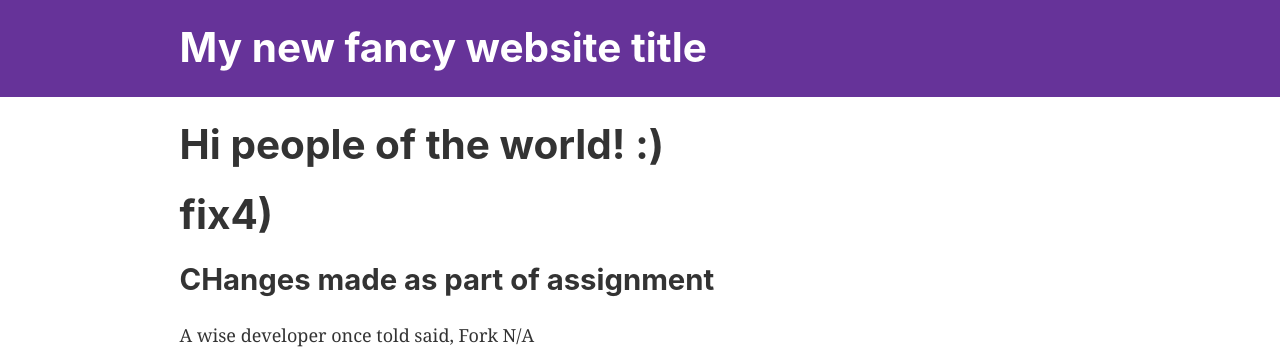
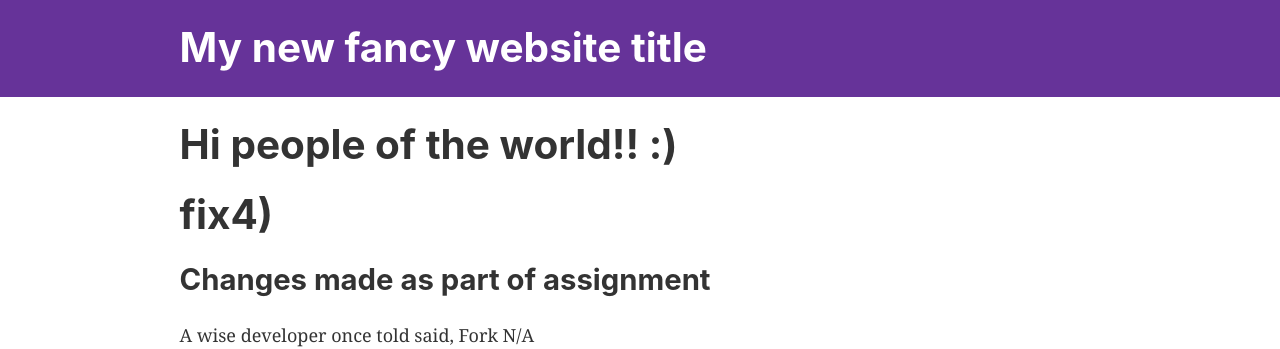
Before and after one commit to anubhavbruce/my-static-webite-1, a Gatsby site: page / in a window 1280 px wide. Shown: the top 349 px of the page. Built offline with nearby package versions, Linux system fonts and the light colour scheme; Gatsby itself is replaced by a stand-in of ours.

Commit message:
fixed typo and updated the title

```diff
--- a/src/pages/index.js
+++ b/src/pages/index.js
@@ -182,9 +182,9 @@ const users = [
 const IndexPage = () => (
   <Layout>
     <SEO title="Home" keywords={[`gatsby`, `application`, `react`]} />
-    <h1>Hi people of the world! :)</h1>
+    <h1>Hi people of the world!! :)</h1>
     <h1>fix4)</h1>
-    <h2>CHanges made as part of assignment</h2>
+    <h2>Changes made as part of assignment</h2>
     <p>A wise developer once told said, Fork N/A</p>
     <p>I think I know that guy!</p>
     <p>Arm Change</p>
```
